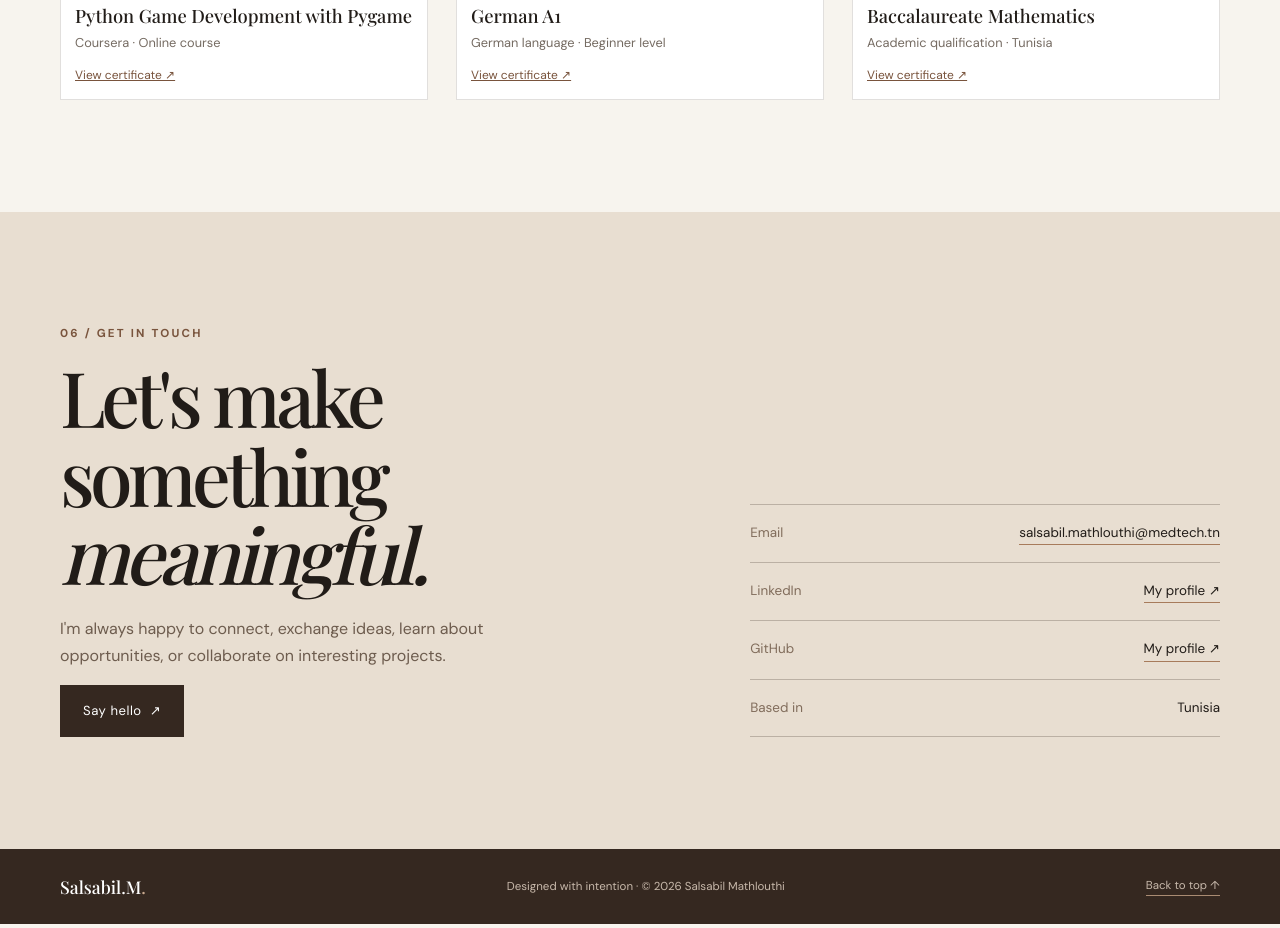
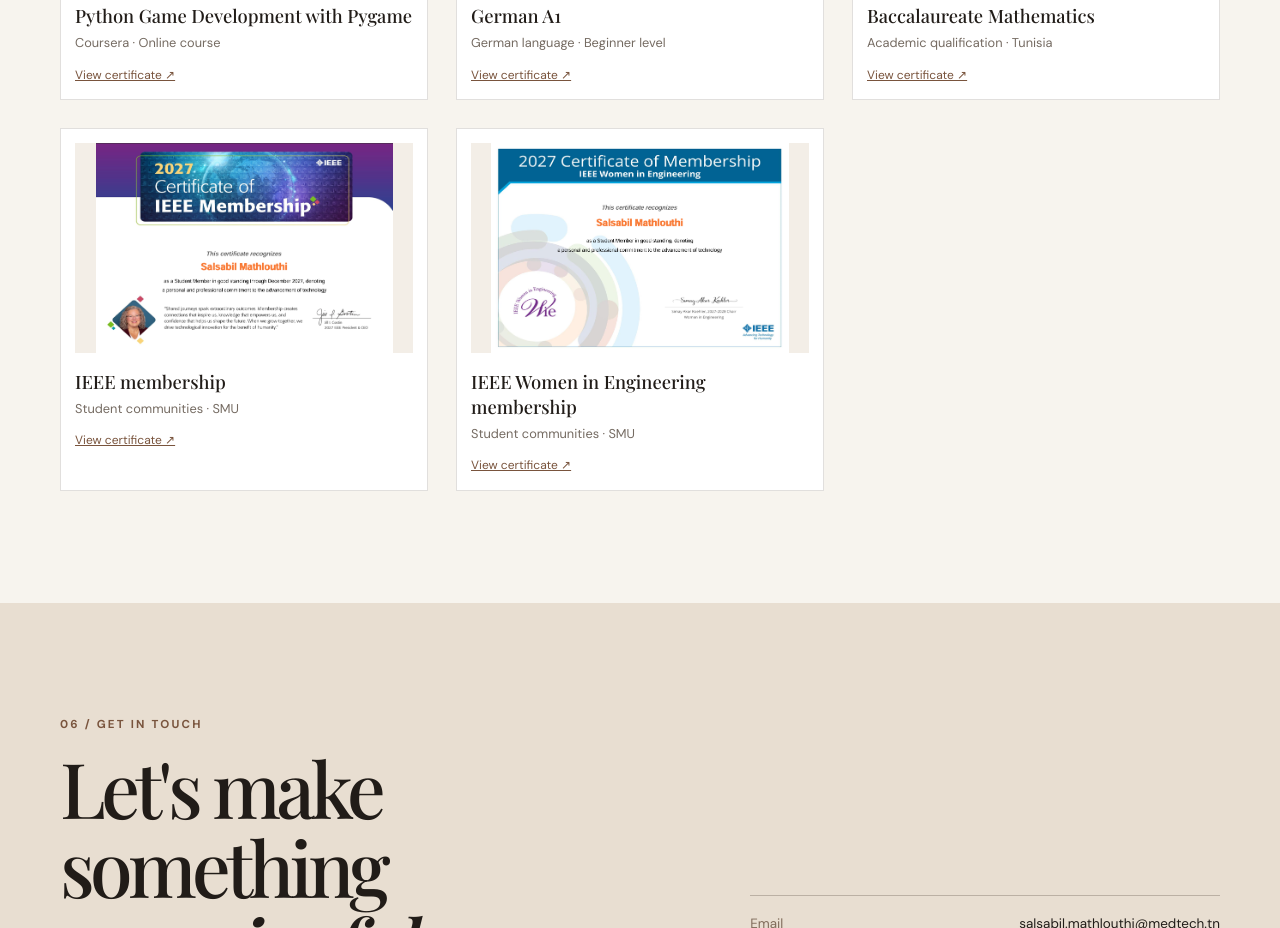
Before and after one commit to salsabil06/my-portfolio, a plain HTML site: page index.html in a window 1280 px wide. Shown: the part 5072-6000 px from the top of the page. Drawn offline with nearby package versions, Linux system fonts and the light colour scheme; a web font is replaced by a local one.

Commit message:
Add IEEE membership certificates to index.html

```diff
--- a/index.html
+++ b/index.html
@@ -552,6 +552,38 @@
               </a>
           </article>
 
+        <!-- Certificate 4 -->
+          <article class="credential">
+              <a href="certificates/IEEE membership.png" target="_blank">
+                  <div class="credential-image">
+                      <img src="certificates/IEEE membership.png"
+                           alt="IEEE membership certificate">
+                  </div>
+              </a>
+              <h3>IEEE membership</h3>
+              <p>Student communities · SMU</p>
+              <a class="credential-link"
+                 href="certificates/IEEE membership.png" target="_blank">
+                  View certificate ↗
+              </a>
+          </article>
+
+        <!-- Certificate 4 -->
+          <article class="credential">
+              <a href="certificates/IEEE Wie membership.png" target="_blank">
+                  <div class="credential-image">
+                      <img src="certificates/IEEE Wie membership.png"
+                           alt="IEEE  Women in Engineering membership certificate">
+                  </div>
+              </a>
+              <h3>IEEE Women in Engineering membership</h3>
+              <p>Student communities · SMU</p>
+              <a class="credential-link"
+                 href="certificates/IEEE Wie membership.png" target="_blank">
+                  View certificate ↗
+              </a>
+          </article>
+
       </div>
 
       </div>
```
